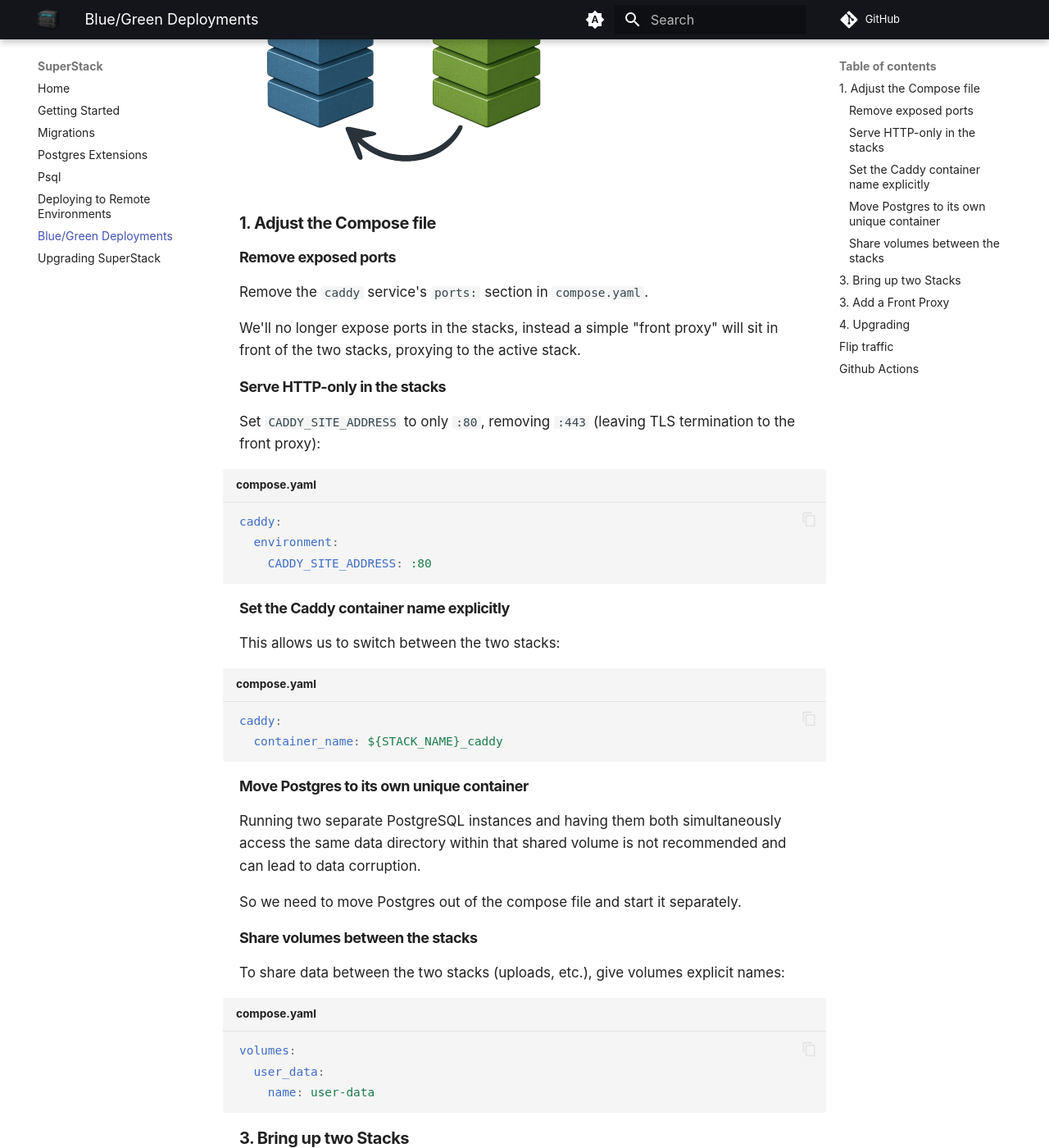
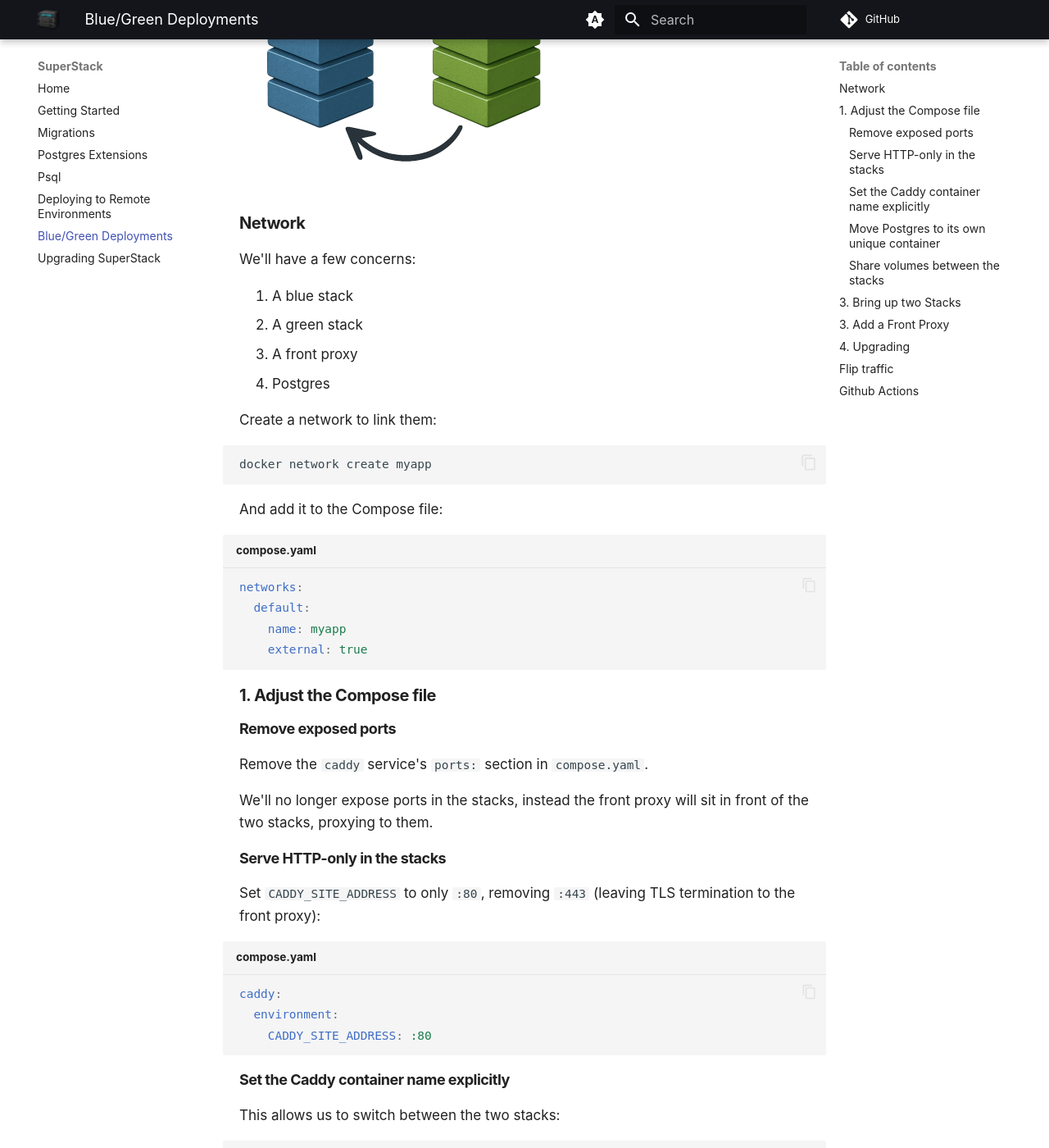
Before and after one commit to explodinglabs/superstack.docs, an MkDocs documentation site: the page built from docs/bluegreen.md, in a window 1280 px wide and 1400 px high, scrolled down 421 px. Shown: the whole window at 82% size. Built offline with MkDocs 1.6.1 and Material for MkDocs 9.7.7, drawn with Linux system fonts in a browser that asks for light colours; comment, search, counter and statistics services are not loaded.

Commit message:
Add a networks section to bluegreen

````diff
--- a/docs/bluegreen.md
+++ b/docs/bluegreen.md
@@ -3,6 +3,30 @@ deploy to the idle stack, test it, and when ready, swap roles — giving
 near-zero downtime and easy rollback.
 
 ![Blue/Green](assets/bluegreen.png)
+
+## Network
+
+We'll have a few concerns:
+
+1. A blue stack
+2. A green stack
+3. A front proxy
+4. Postgres
+
+Create a network to link them:
+
+```sh
+docker network create myapp
+```
+
+And add it to the Compose file:
+
+```yaml title="compose.yaml"
+networks:
+  default:
+    name: myapp
+    external: true
+```
 
 ## 1. Adjust the Compose file
 
@@ -10,8 +34,8 @@ near-zero downtime and easy rollback.
 
 Remove the `caddy` service's `ports:` section in `compose.yaml`.
 
-We'll no longer expose ports in the stacks, instead a simple "front proxy" will
-sit in front of the two stacks, proxying to the active stack.
+We'll no longer expose ports in the stacks, instead the front proxy will sit in
+front of the two stacks, proxying to them.
 
 ### Serve HTTP-only in the stacks
 
````
